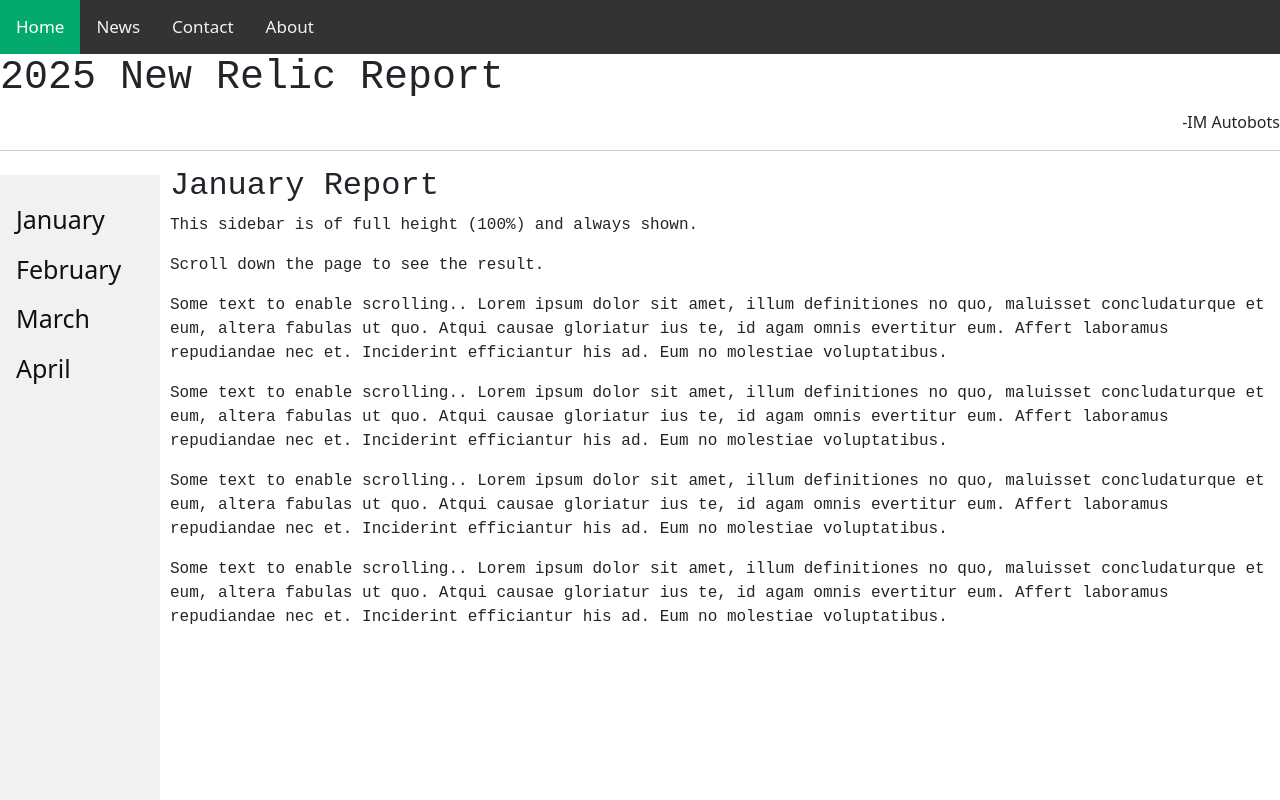
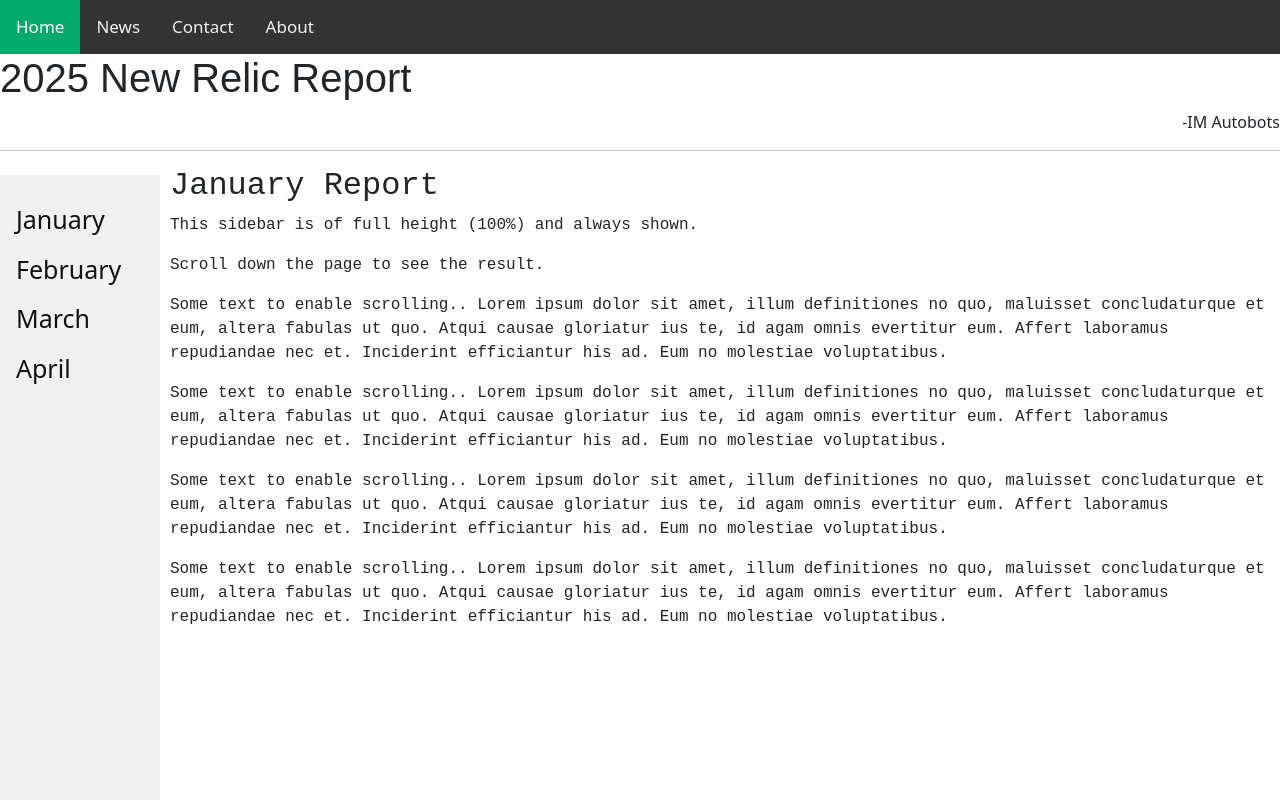
Before and after one commit to mnakahama/css-sandbox, a plain HTML site: page docs/index.html in a window 1280 px wide. Drawn offline with Linux system fonts and the light colour scheme.

Commit message:
Update index.html
Update

```diff
--- a/docs/index.html
+++ b/docs/index.html
@@ -16,7 +16,7 @@
         <a href="#about">About</a>
     </div>
 
-    <h1 style="font-family:'Courier New'">2025 New Relic Report</h1>
+    <h1 style="font-family:'arial'">2025 New Relic Report</h1>
     <p align="right">-IM Autobots</p>
     <hr>
 <nav class="sidenav">
```
